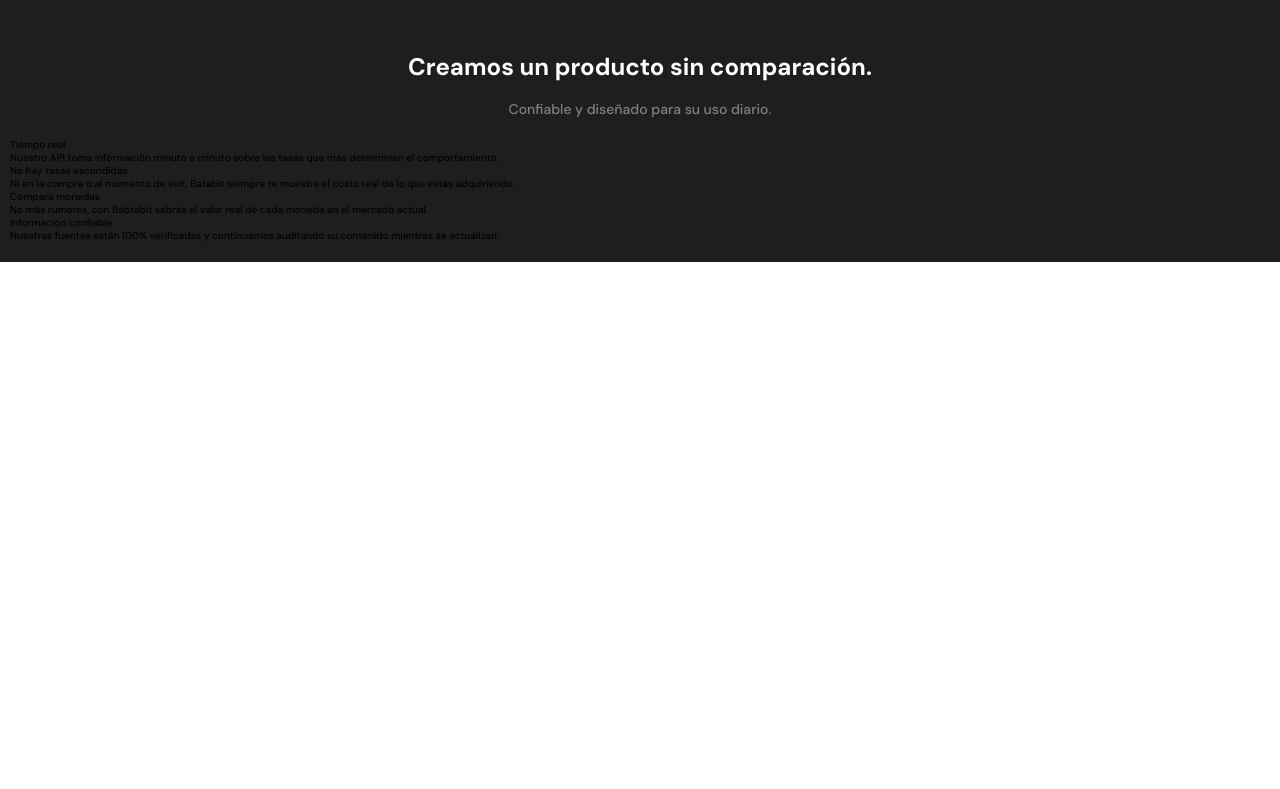
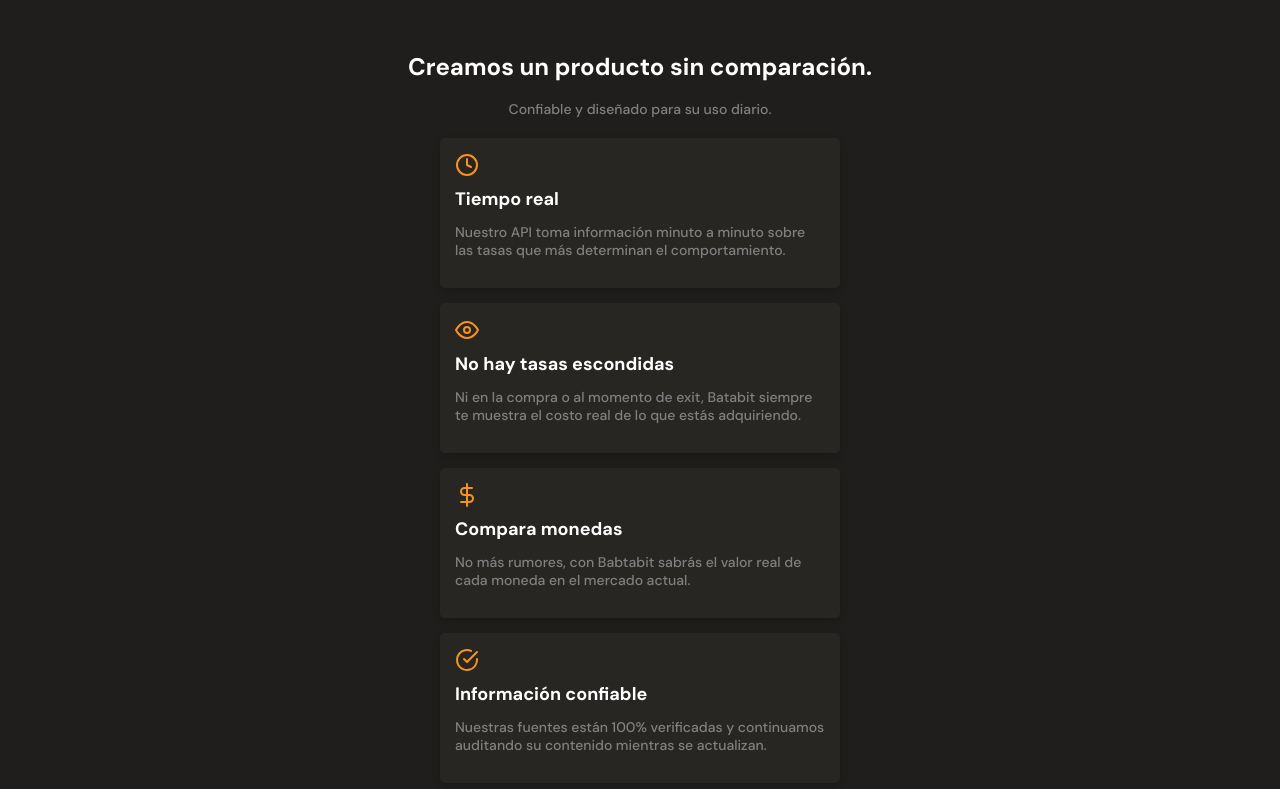
Before and after one commit to lopez-tomas/batata-bit, a plain HTML site: page index.html in a window 1280 px wide. Shown: the part 1396-2185 px from the top of the page. Before the commit the page ends 1658 px from the top, so only its background shows below. Drawn offline with Linux system fonts and the light colour scheme.

Commit message:
Styles for every card, including its titles, bodies and spans

```diff
--- a/style.css
+++ b/style.css
@@ -276,3 +276,48 @@ main {
     line-height: 1.8rem;
     color: #808080;
 }
+.benefit-container__product--card {
+    width: 90%;
+    min-width: 288px;
+    max-width: 400px;
+    height: 150px;
+    margin: 15px auto;
+    padding: 15px;
+    background-color: var(--black);
+    border-radius: 5px;
+    box-shadow: 0 4px 8px rgba(0, 0, 0, 0.16);
+}
+.benefit-container__product--card .icon-card {
+    display: inline-block;
+    width: 24px;
+    height: 24px;
+    margin-bottom: 10px;
+    background-size: cover;
+    background-position: center;
+    background-repeat: no-repeat;
+}
+.clock {
+    background-image: url('./assets/icons/clock.svg');
+}
+.eye {
+    background-image: url('./assets/icons/eye.svg');
+}
+.dollar {
+    background-image: url('./assets/icons/dollar-sign.svg');
+}
+.check {
+    background-image: url('./assets/icons/check-circle.svg');
+}
+.benefit-container__product--card .product--card__title {
+    margin-bottom: 15px;
+    font-size: 1.8rem;
+    font-weight: bold;
+    line-height: 1.8rem;
+    color: var(--just-white);
+}
+.benefit-container__product--card .product--card__body {
+    font-size: 1.4rem;
+    font-weight: 500;
+    line-height: 1.8rem;
+    color: #808080;
+}
```
